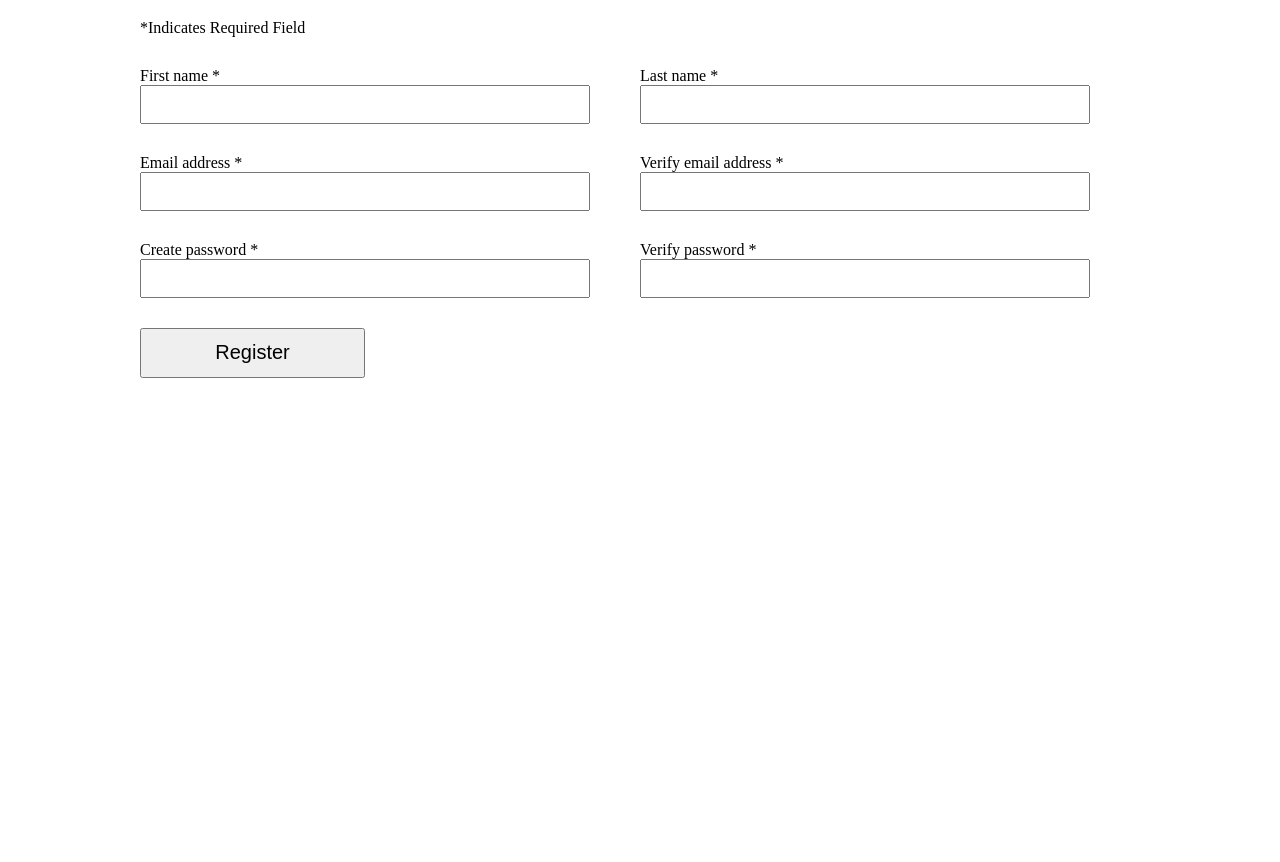
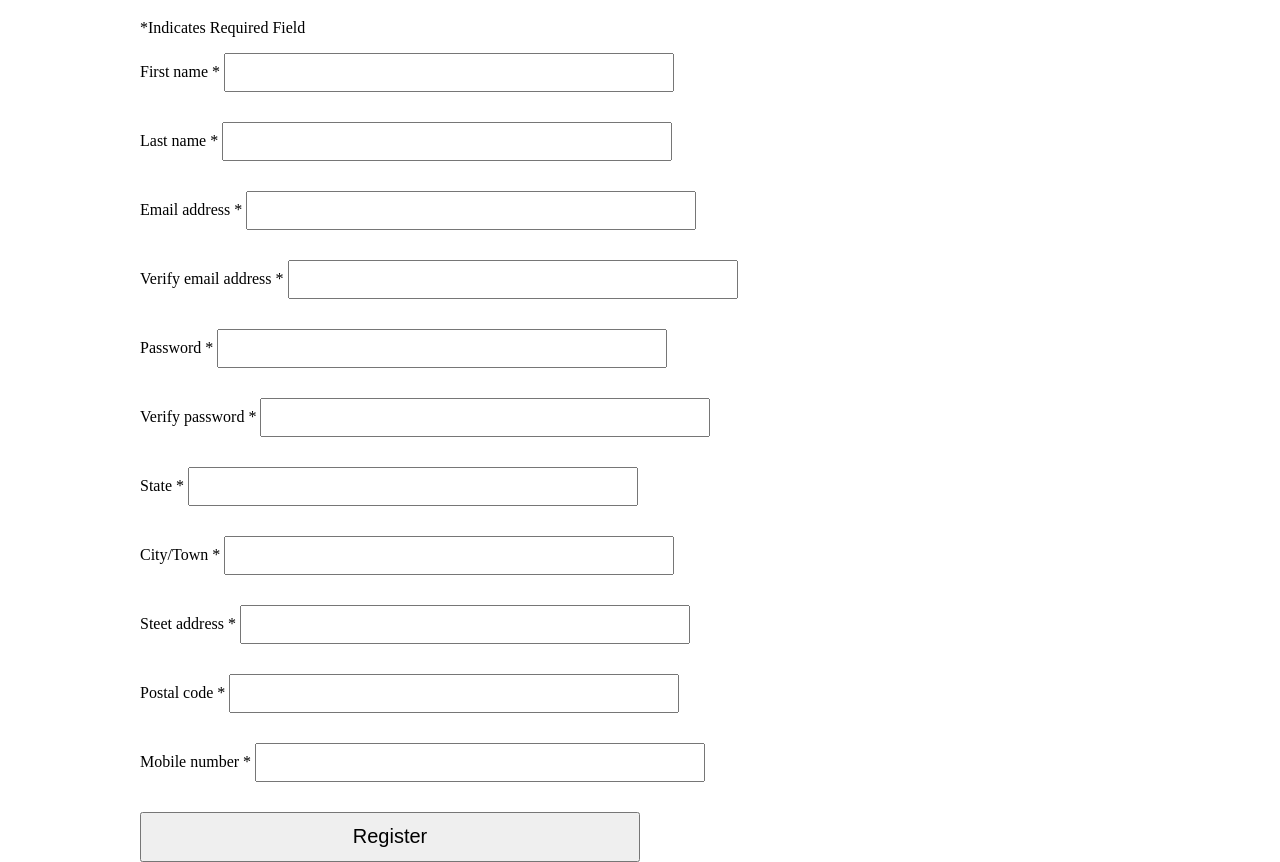
Before and after one commit to twopercentjazz/AD320_final_project, a website: page public/src/html/login.html in a window 1280 px wide. Shown: the part 142-1004 px from the top of the page. Before the commit the page ends 800 px from the top, so only its background shows below. Drawn offline with Linux system fonts and the light colour scheme.

Commit message:
changed tag formats for the registration input

```diff
--- a/public/src/html/login.html
+++ b/public/src/html/login.html
@@ -23,32 +23,64 @@
             <form id="register">
                 <h1>Register</h1>
                 <p>*Indicates Required Field</p>
-                <div class="row">
-                    <div class="column" id="left">
+                <div id="register-body">
+                    <div class="required-inputs">
+                        <div>
                             <label for="first-name">First name *</label>
                             <input type="text" id="first-name" required>
+                        </div>
+                        <div>
+                            <label for="last-name">Last name *</label>
+                            <input type="text" id="last-name" required>
+                        </div>
+                    </div>
+                    <div class="required-inputs">
+                        <div>
                             <label for="email">Email address *</label>
                             <input type="text" id="email" required>
-                        <label for="pw">Create password *</label>
-                        <input type="text" id="pw" required>
-                        <!-- <label for="street">Street address *</label>
-                        <input type="text" id="street" required>
-                        <label for="code">Postal code *</label>
-                        <input type="text" id="code" required> -->
-                        <button id="create-account">Register</button>
                         </div>
-                    <div class="column" id="right">
-                        <label for="last-name">Last name *</label>
-                        <input type="text" id="last-name" required>
+                        <div>
                             <label for="verify-email">Verify email address *</label>
                             <input type="text" id="verify-email" required>
-                        <label for="pw-verify">Verify password *</label>
-                        <input type="text" id="pw-verify" required>
-                        <!-- <label for="city">City/Town *</label>
+                        </div>
+                    </div>
+                    <div class="required-inputs">
+                        <div>
+                            <label for="pw">Password *</label>
+                            <input type="text" id="pw" required>
+                        </div>
+                        <div>
+                            <label for="verify-pw">Verify password *</label>
+                            <input type="text" id="verify-pw" required>
+                        </div>
+                    </div>
+                    <div class="required-inputs">
+                        <div>
+                            <label for="">State *</label>
+                            <input type="text" id="state" required>
+                        </div>
+                        <div>
+                            <label for="city">City/Town *</label>
                             <input type="text" id="city" required>
-                        <label for="state">State *</label>
-                        <input type="text" id="state" required> -->
                         </div>
+                    </div>
+                    <div class="required-inputs">
+                        <div>
+                            <label for="address">Steet address *</label>
+                            <input type="text" id="address" required>
+                        </div>
+                        <div>
+                            <label for="code">Postal code *</label>
+                            <input type="text" id="code" required>
+                        </div>
+                    </div>
+                    <div class="required-inputs">
+                        <div>
+                            <label for="phone">Mobile number *</label>
+                            <input type="text" id="phone" required>
+                        </div>
+                    </div>
+                    <button id="create-account">Register</button>
                 </div>
             </form>
             <div id="popup">
```
Lines whose indentation alone changed are shown as unchanged.
